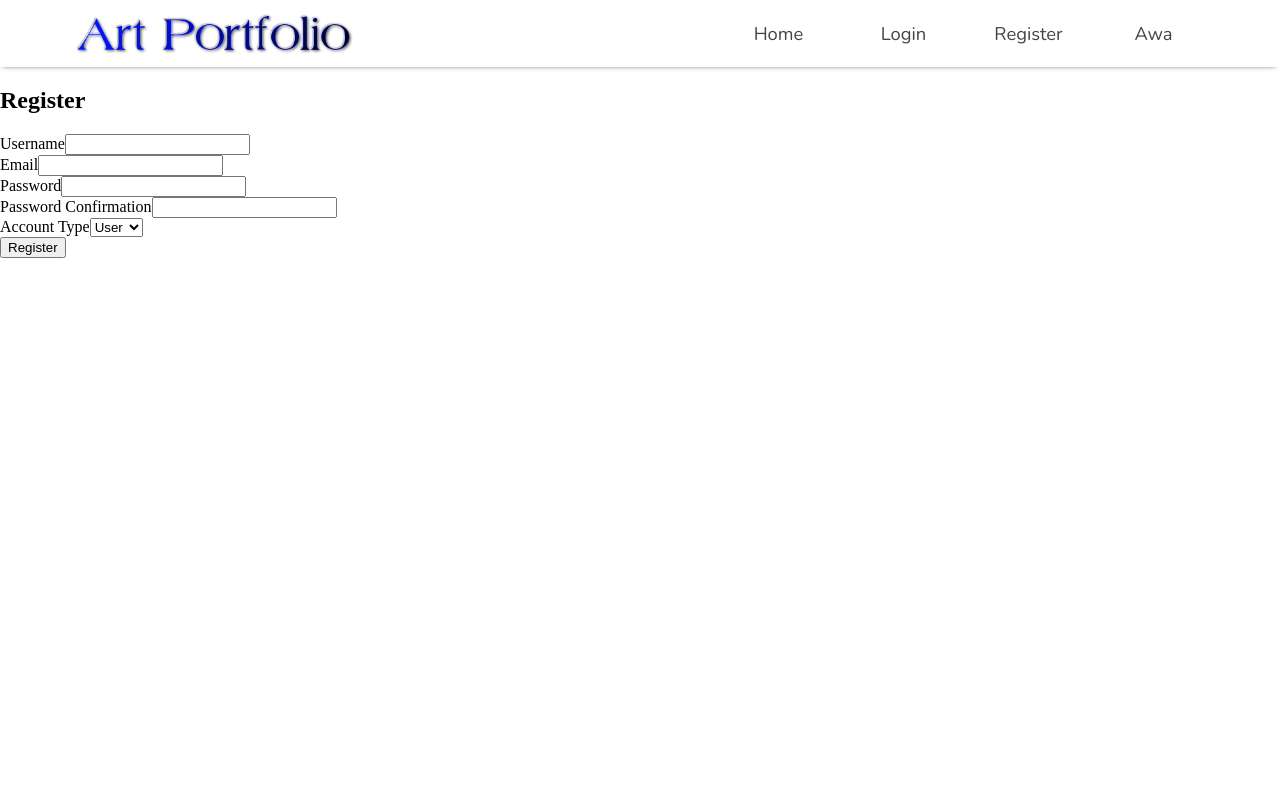
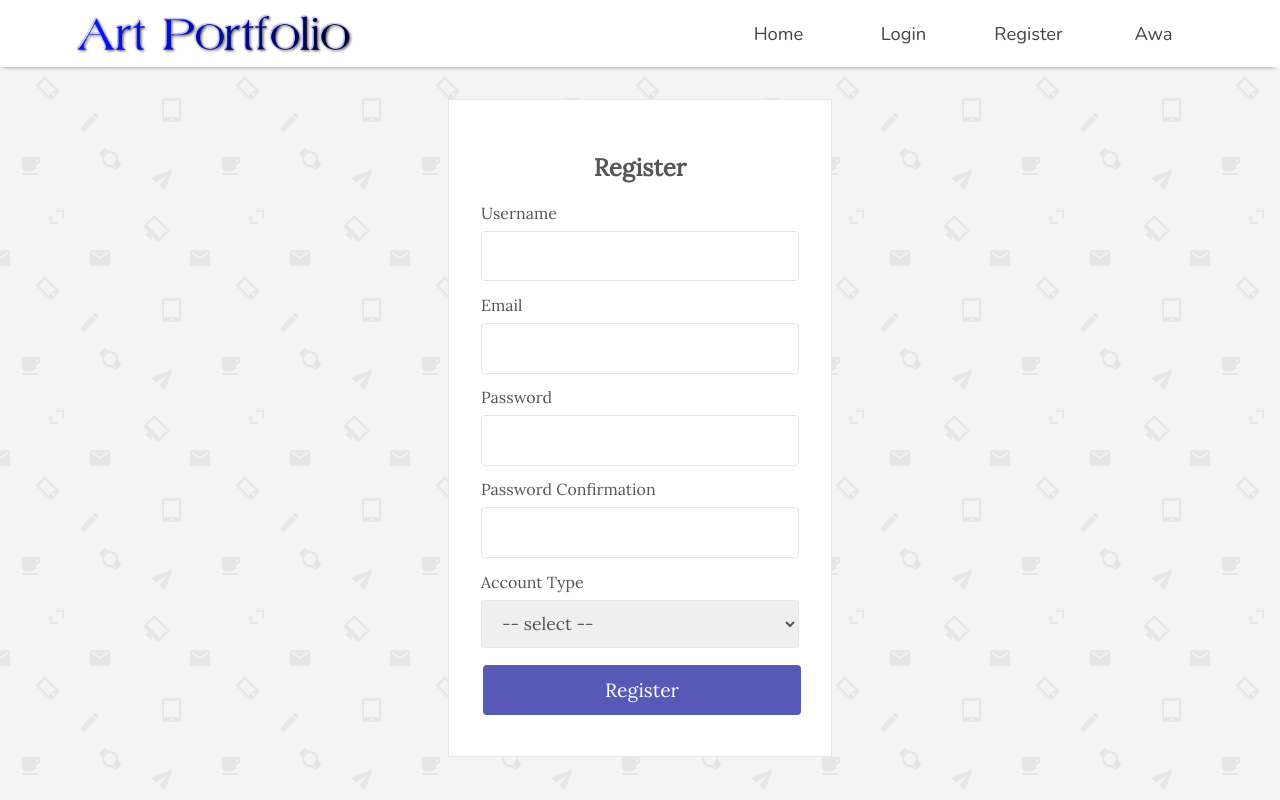
Before and after one commit to AwaMelvine/Art-Portfolio, a React (Create React App) app in the folder client/: page /register in a window 1280 px wide. Built offline with nearby package versions, Linux system fonts and the light colour scheme.

Commit message:
feat(register) style register form

```diff
--- a/client/public/index.html
+++ b/client/public/index.html
@@ -21,7 +21,7 @@
     -->
     <!-- Google Fonts -->
     <link
-      href="https://fonts.googleapis.com/css?family=Montserrat|Nunito&display=swap"
+      href="https://fonts.googleapis.com/css?family=Lora|Montserrat|Nunito&display=swap"
       rel="stylesheet">
 
     <title>React App</title>
--- a/client/src/components/auth/Register.jsx
+++ b/client/src/components/auth/Register.jsx
@@ -1,6 +1,67 @@
 import React, { Component } from "react";
 import { connect } from "react-redux";
+import styled from "styled-components";
 import { registerUser } from "../../store/actions/users";
+
+const FormWrapper = styled.div`
+  width: 30%;
+  margin: 2rem auto;
+  border: 1px solid #e8e8e8;
+  background: white;
+  padding: 2rem;
+  color: #555;
+  font-family: "Lora", serif;
+
+  h2 {
+    text-align: center;
+  }
+
+  div {
+    margin-bottom: 0.35rem;
+
+    label {
+      display: block;
+    }
+
+    input,
+    select {
+      width: 100%;
+      font-size: 1.1rem;
+      padding: 0.8rem 1rem;
+      margin: 8px 0;
+      font-family: "Lora", serif;
+      color: #555;
+      outline: none;
+      border: 1px solid #e6e6e6;
+      border-radius: 4px;
+
+      &:focus {
+        border: 1px solid #4880d6;
+      }
+    }
+    select {
+      height: 48px;
+    }
+    button[type="submit"] {
+      background: #5858b7;
+      color: white;
+      border: none;
+      text-align: center;
+      display: inline-block;
+      font-size: 1.2rem;
+      font-family: "Lora", serif;
+      margin: 4px 2px;
+      padding: 0.8rem 1.2rem;
+      width: 100%;
+      cursor: pointer;
+      border-radius: 4px;
+      outline: none;
+      &:hover {
+        background: #3f3f8c;
+      }
+    }
+  }
+`;
 
 class Register extends Component {
   state = {
@@ -24,7 +85,7 @@ class Register extends Component {
   };
   render() {
     return (
-      <div>
+      <FormWrapper>
         <h2>Register</h2>
         <form method="post" onSubmit={this.submit}>
           <div>
@@ -46,6 +107,9 @@ class Register extends Component {
           <div>
             <label>Account Type</label>
             <select name="role" onChange={this.change}>
+              <option value="" disabled selected>
+                -- select --
+              </option>
               <option value="user">User</option>
               <option value="artist">Artist</option>
             </select>
@@ -54,7 +118,7 @@ class Register extends Component {
             <button type="submit">Register</button>
           </div>
         </form>
-      </div>
+      </FormWrapper>
     );
   }
 }
--- a/client/src/components/nav/NavBar.jsx
+++ b/client/src/components/nav/NavBar.jsx
@@ -6,6 +6,7 @@ const StyledHeader = styled.header`
   display: flex;
   align-items: center;
   justify-content: center;
+  background: #ffffff;
   -webkit-box-shadow: -1px 3px 5px -4px rgba(0, 0, 0, 0.66);
   -moz-box-shadow: -1px 3px 5px -4px rgba(0, 0, 0, 0.66);
   box-shadow: -1px 3px 5px -4px rgba(0, 0, 0, 0.66);
--- a/client/src/index.css
+++ b/client/src/index.css
@@ -5,4 +5,10 @@
 body {
   margin: 0px;
   padding: 0px;
+  background-image: url("./assets/email-pattern/email-pattern.png");
 }
+
+/* Available Fonts */
+/* font-family: 'Lora', serif;
+font-family: 'Montserrat', sans-serif;
+font-family: 'Nunito', sans-serif; */
```
Also changed, not shown: client/src/assets/email-pattern/email-pattern.png (added), client/src/assets/email-pattern/readme.txt (added).
